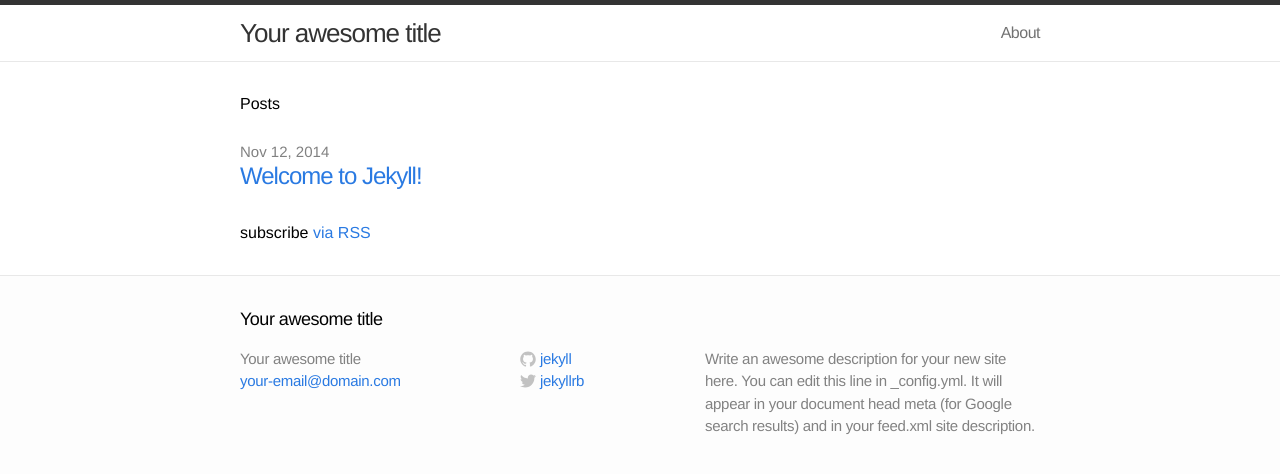
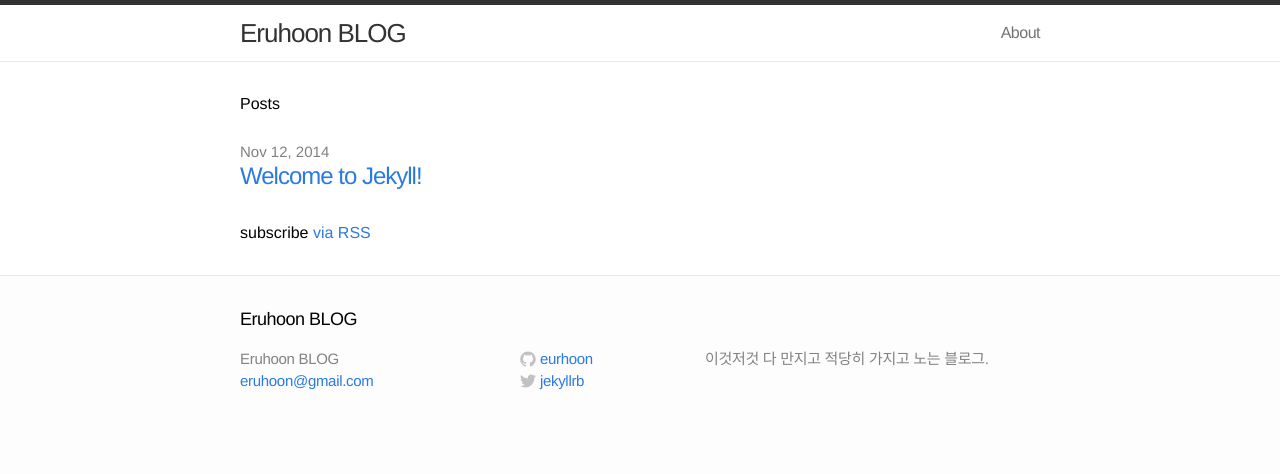
Before and after one commit to eruhoon/blog, a Jekyll site: the page built from index.html, in a window 1280 px wide. Shown: the top 474 px of the page. Built offline with Jekyll 4.4.1, drawn with Linux system fonts in a browser that asks for light colours.

Commit message:
Change Config

```diff
--- a/_config.yml
+++ b/_config.yml
@@ -1,11 +1,11 @@
 # Site settings
-title: Your awesome title
-email: your-email@domain.com
-description: "Write an awesome description for your new site here. You can edit this line in _config.yml. It will appear in your document head meta (for Google search results) and in your feed.xml site description."
+title: Eruhoon BLOG
+email: eruhoon@gmail.com
+description: "이것저것 다 만지고 적당히 가지고 노는 블로그."
 baseurl: "/blog"
-url: "http://yourdomain.com"
+url: "http://eruhoon.github.io/blog"
 twitter_username: jekyllrb
-github_username:  jekyll
+github_username: eurhoon
 
 # Build settings
 markdown: kramdown
```
